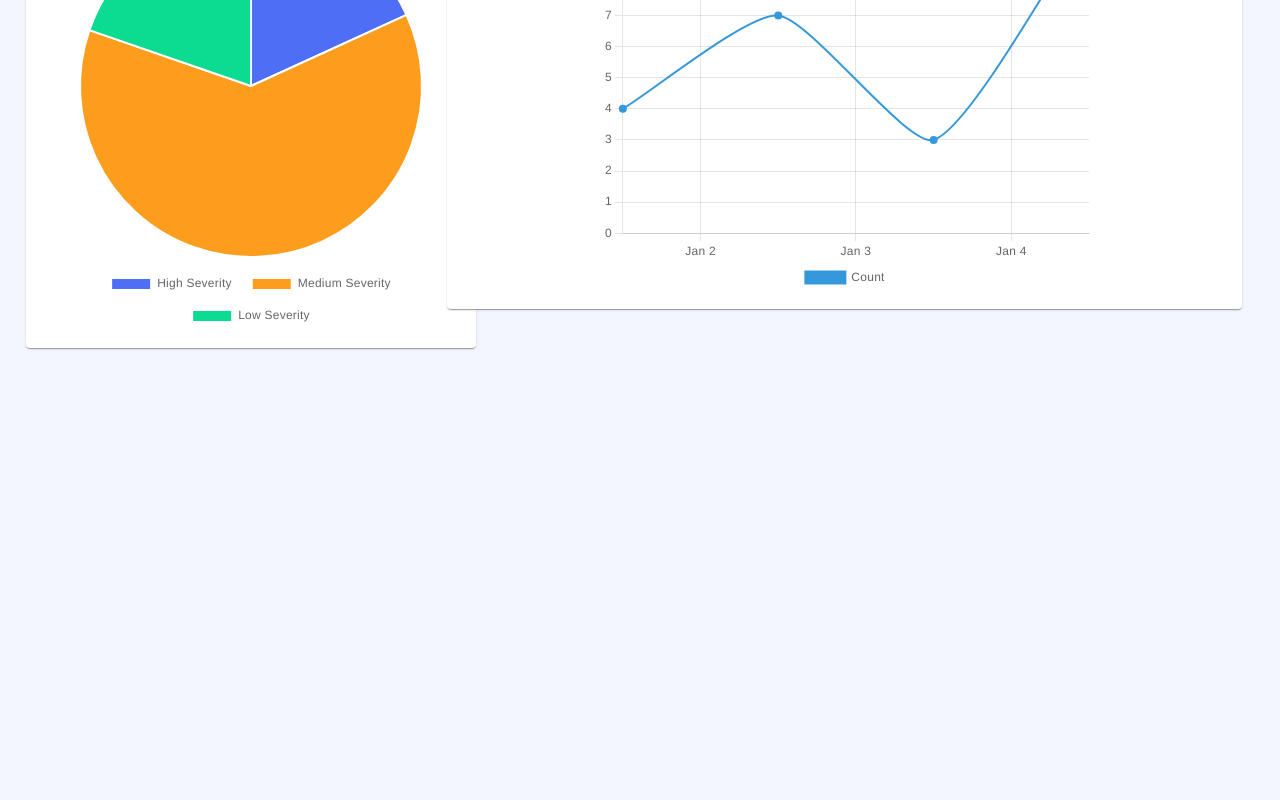
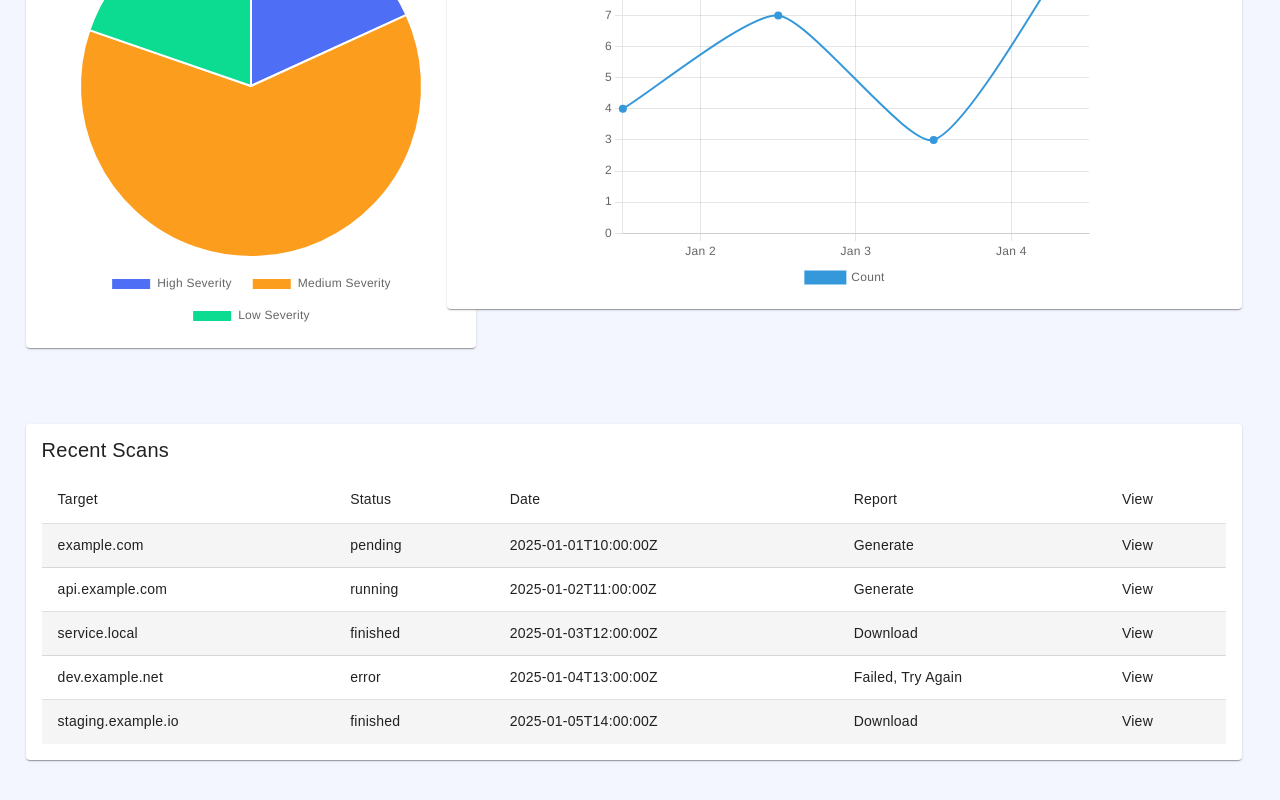
Before and after one commit to MikoBN1/AWAST_Diploma, a Vue app in the folder client/awast-front/: page /dashboard in a window 1280 px wide. Shown: the part 440-1240 px from the top of the page. Before the commit the page ends 800 px from the top, so only its background shows below. Built offline with nearby package versions, Linux system fonts and the light colour scheme; a web font is replaced by a local one.

Commit message:
feat: recent scans in dashboard

```diff
--- /dev/null
+++ b/client/awast-front/src/components/dashboard/ScansHistory.vue
@@ -0,0 +1,94 @@
+<script setup lang="ts">
+const tableHeaders = ['Target', 'Status', 'Date', 'Report', 'View']
+const scans: Scan[] = [
+  {
+    scan_id: "1",
+    target: "example.com",
+    created_at: "2025-01-01T10:00:00Z",
+    status: "pending",
+    report_id: null,
+    report_status: "none"
+  },
+  {
+    scan_id: "2",
+    target: "api.example.com",
+    created_at: "2025-01-02T11:00:00Z",
+    status: "running",
+    report_id: null,
+    report_status: "none"
+  },
+  {
+    scan_id: "3",
+    target: "service.local",
+    created_at: "2025-01-03T12:00:00Z",
+    status: "finished",
+    report_id: "rep-3",
+    report_status: "done"
+  },
+  {
+    scan_id: "4",
+    target: "dev.example.net",
+    created_at: "2025-01-04T13:00:00Z",
+    status: "error",
+    report_id: null,
+    report_status: "failed"
+  },
+  {
+    scan_id: "5",
+    target: "staging.example.io",
+    created_at: "2025-01-05T14:00:00Z",
+    status: "finished",
+    report_id: "rep-5",
+    report_status: "done"
+  }
+];
+
+function determineStatus(status: string) {
+    switch (status) {
+      case 'none': return 'Generate'
+      case 'done': return 'Download'
+      case 'failed': return 'Failed, Try Again'
+      default: return 'Pending'
+    }
+}
+interface Scan{
+  scan_id: string
+  target: string
+  created_at: string
+  status: string
+  report_id: string | null
+  report_status: string
+}
+</script>
+
+<template>
+<v-card>
+  <v-card-item>
+    <v-card-title>Recent Scans</v-card-title>
+  </v-card-item>
+  <v-card-text>
+    <v-table striped="odd" density="comfortable">
+      <thead>
+        <tr>
+          <th v-for="(header, i) in tableHeaders" :key="i">
+            {{header}}
+          </th>
+        </tr>
+      </thead>
+      <tbody>
+        <tr v-for="scan in scans" :key="scan.scan_id">
+          <td>{{scan.target}}</td>
+          <td>{{scan.status}}</td>
+          <td>{{scan.created_at}}</td>
+          <td>{{determineStatus(scan.report_status)}}</td>
+          <td>View</td>
+        </tr>
+      </tbody>
+    </v-table>
+  </v-card-text>
+</v-card>
+</template>
+
+<style scoped>
+
+</style>
--- a/client/awast-front/src/components/layout/HeaderComponent.vue
+++ b/client/awast-front/src/components/layout/HeaderComponent.vue
@@ -46,6 +46,7 @@ import logo from '../../assets/img/logo.svg'
   background-color: var(--layout);
   height: 70px;
   left: 0;
+  padding: 0 1vw;
   margin-right: 0;
   position: fixed;
   top: 0;
--- a/client/awast-front/src/views/DashboardView.vue
+++ b/client/awast-front/src/views/DashboardView.vue
@@ -3,6 +3,7 @@
 import DashboardChips from "../components/dashboard/DashboardChips.vue";
 import DashboardPieChart from "../components/dashboard/DashboardPieChart.vue";
 import DashboardLineChart from "../components/dashboard/DashboardLineChart.vue";
+import ScansHistory from "../components/dashboard/ScansHistory.vue";
 
 const items = [
   { count: 4, created_at: "2025-01-01T12:00:00Z" },
@@ -14,10 +15,10 @@ const items = [
 
 <template>
 <!-- Chips zone -->
-  <div class="pt-8 pb-16">
+  <div class="pt-8 mb-16">
     <DashboardChips/>
   </div>
-  <v-row class="ma-0">
+  <v-row class="ma-0 mb-16">
     <v-col cols="12" md="4" class="pl-0 pb-0">
       <DashboardPieChart :severityCounts="{high:12, medium: 41, low:13}" width="450"/>
     </v-col>
@@ -25,6 +26,12 @@ const items = [
       <DashboardLineChart width="100%" :items="items"/>
     </v-col>
   </v-row>
+
+  <v-row class="ma-0 mb-16">
+    <v-col cols="12" md="12" class="pl-0 pb-0">
+      <ScansHistory />
+    </v-col>
+  </v-row>
 </template>
 
 <style scoped>
```
